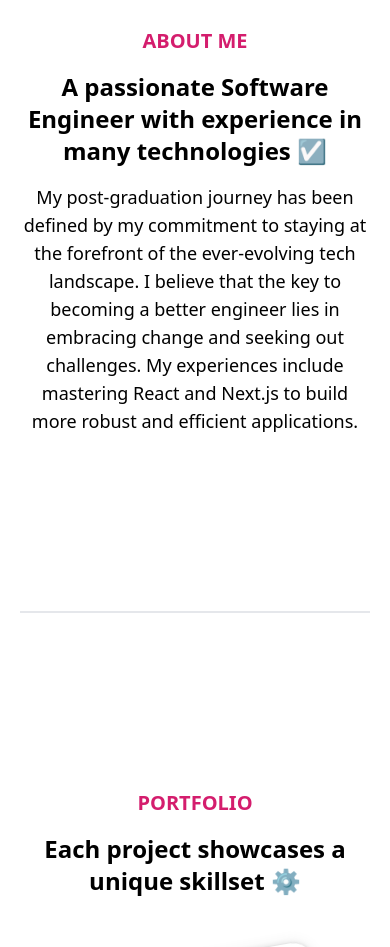
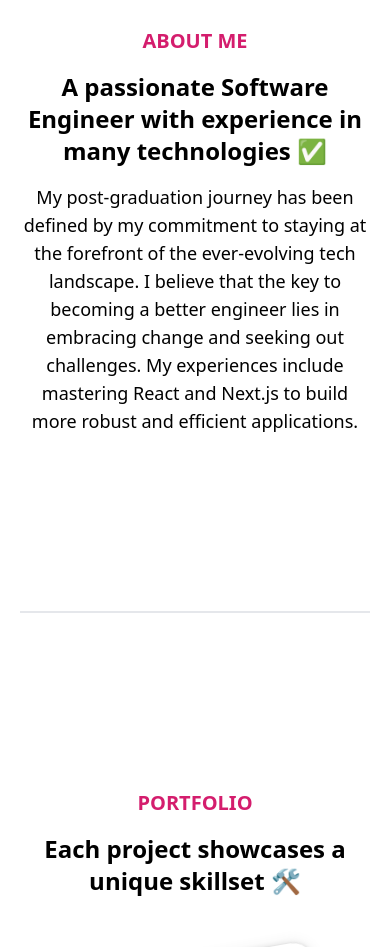
Before and after one commit to AyjayJr/portfolio, a Next.js app: page / in a window 390 px wide. Shown: the part 1914-2861 px from the top of the page. Built offline with nearby package versions, Linux system fonts and the light colour scheme.

Commit message:
trying to fix emoji compatibility with mobile and android

```diff
--- a/components/About.jsx
+++ b/components/About.jsx
@@ -27,7 +27,7 @@ const About = ({ id }) => {
             transition={{ duration: 1 }}
             viewport={{ once: true, amount: 1 }}
           >
-            <strong>A passionate Software Engineer with experience in many technologies ☑</strong>
+            <strong>A passionate Software Engineer with experience in many technologies ✅</strong>
           </motion.p>
           <motion.p
             className="text-lg text-center lg:text-left"
--- a/components/Projects.jsx
+++ b/components/Projects.jsx
@@ -33,7 +33,7 @@ const Projects = ({ id }) => {
 			</h2>
       <p className="my-4 text-2xl dark:text-dark_accent">
 				<strong>
-          Each project showcases a unique skillset ⚙
+          Each project showcases a unique skillset 🛠
 				</strong>
 			</p>
 
```
